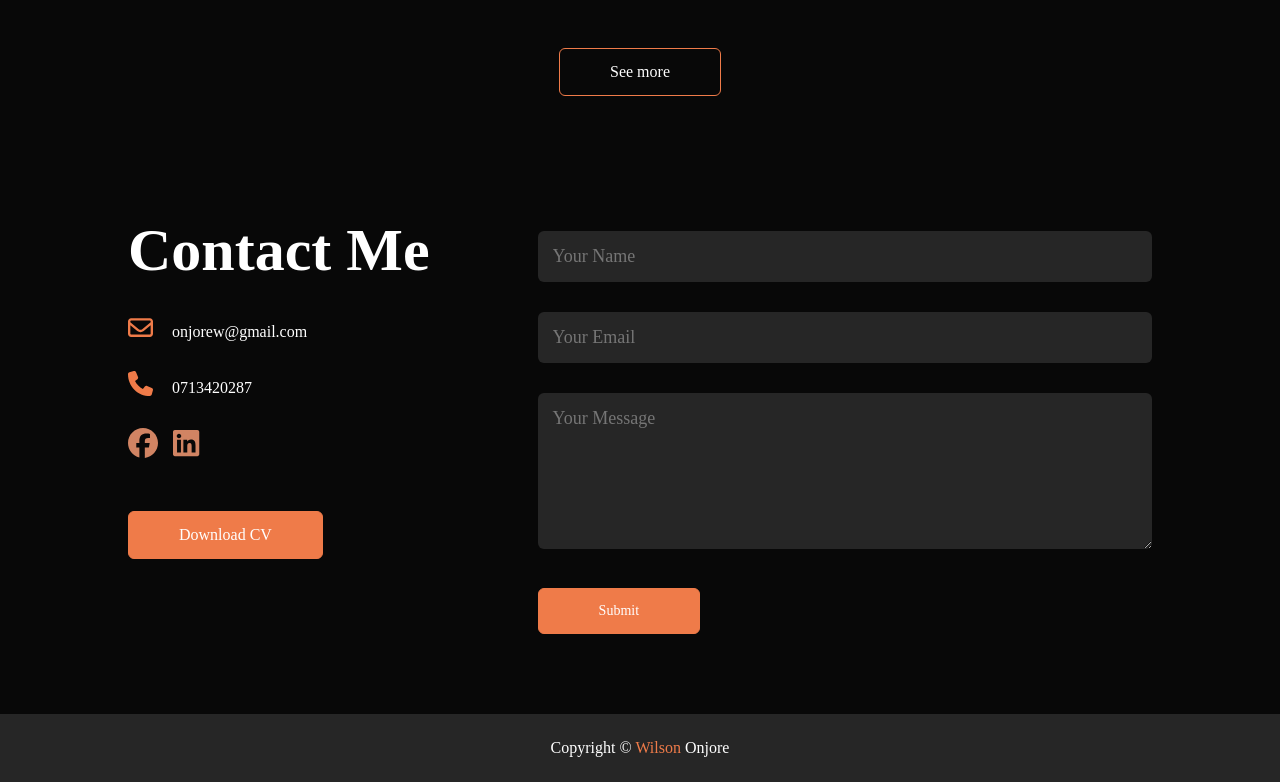
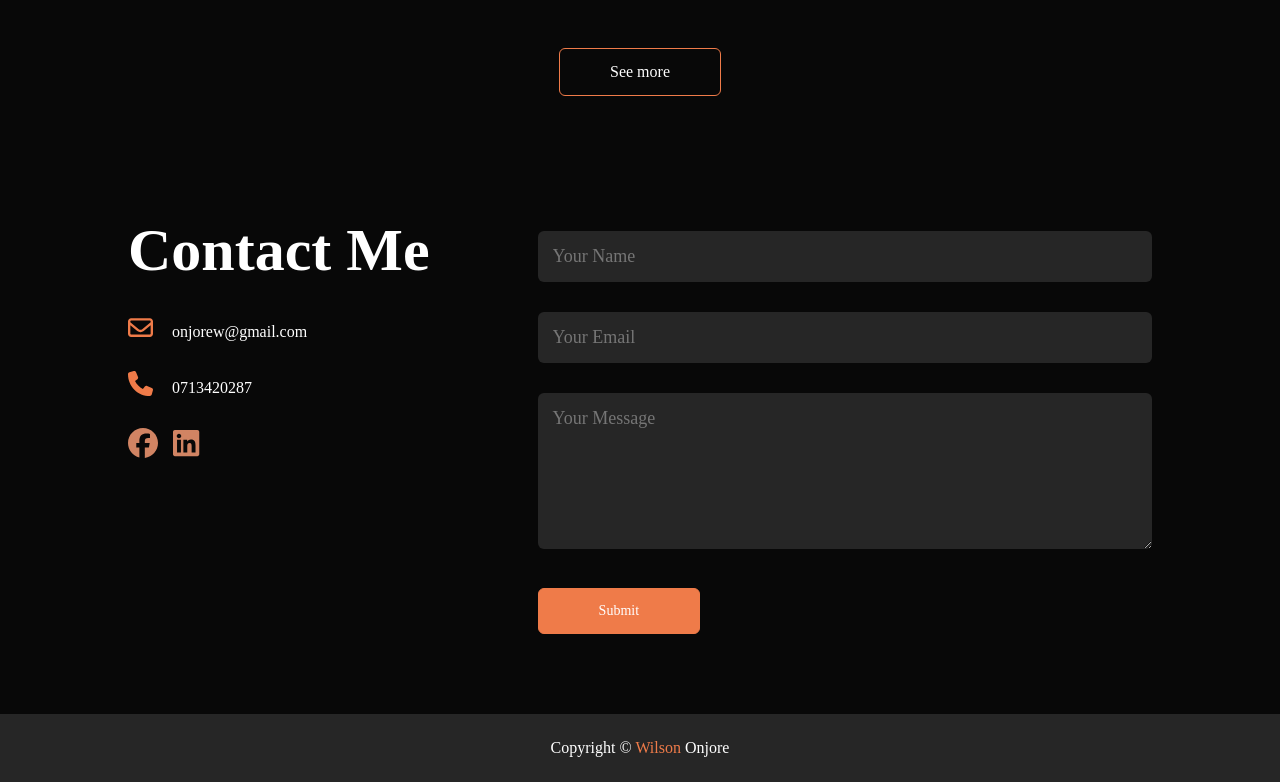
Before and after one commit to WilsonOnjore96/onjore-portfolio, a Vue app: page / in a window 1280 px wide. Shown: the part 2674-3456 px from the top of the page. Built offline with nearby package versions, Linux system fonts and the light colour scheme.

Commit message:
Forth commit

```diff
--- a/src/components/ContactComponent.vue
+++ b/src/components/ContactComponent.vue
@@ -10,7 +10,7 @@
                        <a href="https://www.facebook.com/profile.php?id=100007569886040"><i class="fa-brands fa-facebook"></i></a>
                        <a href="https://www.linkedin.com/in/wilson-o-98745b10b/"><i class="fa-brands fa-linkedin"></i></a>
                     </div>
-                    <a href="../cv/cv.pdf" download class="btn btn2">Download CV</a>
+                    <!--<a href="../cv/cv.pdf" download class="btn btn2">Download CV</a>-->
                 </div>
                 <div class="contact-right">
                     <form @submit.prevent="sendEmail">
```
